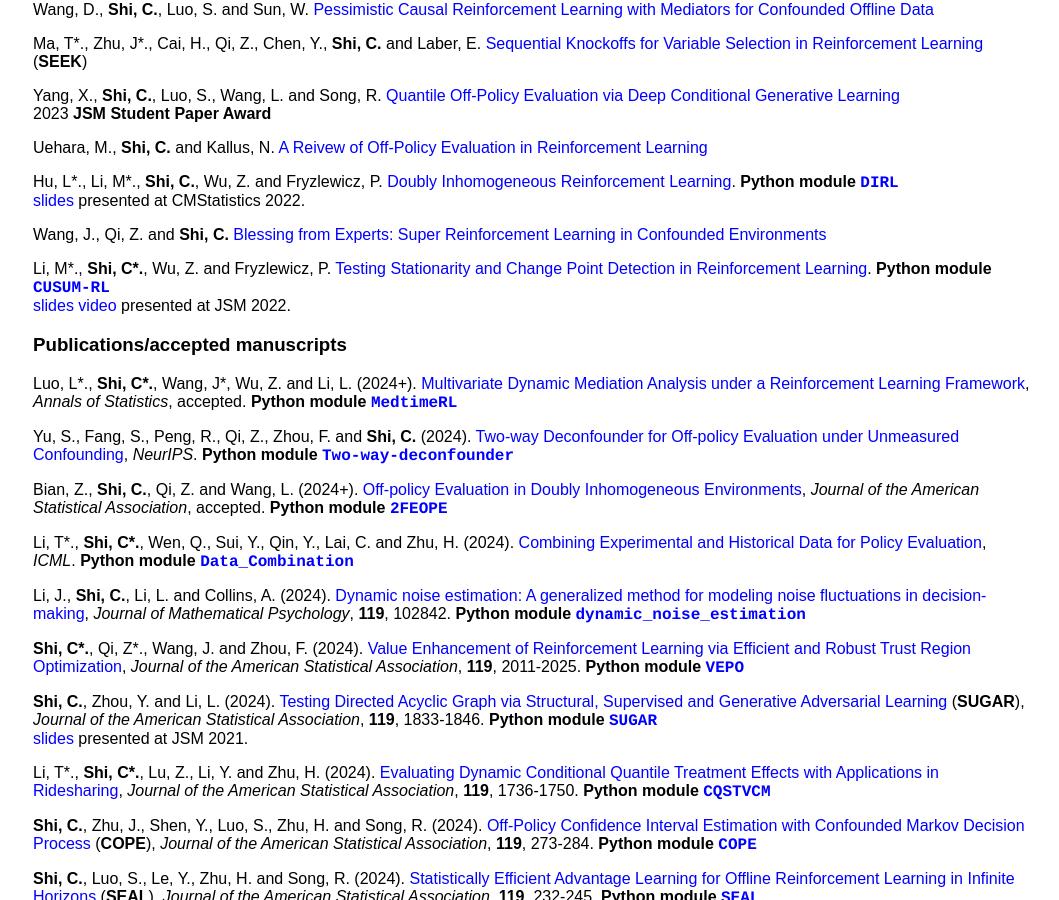
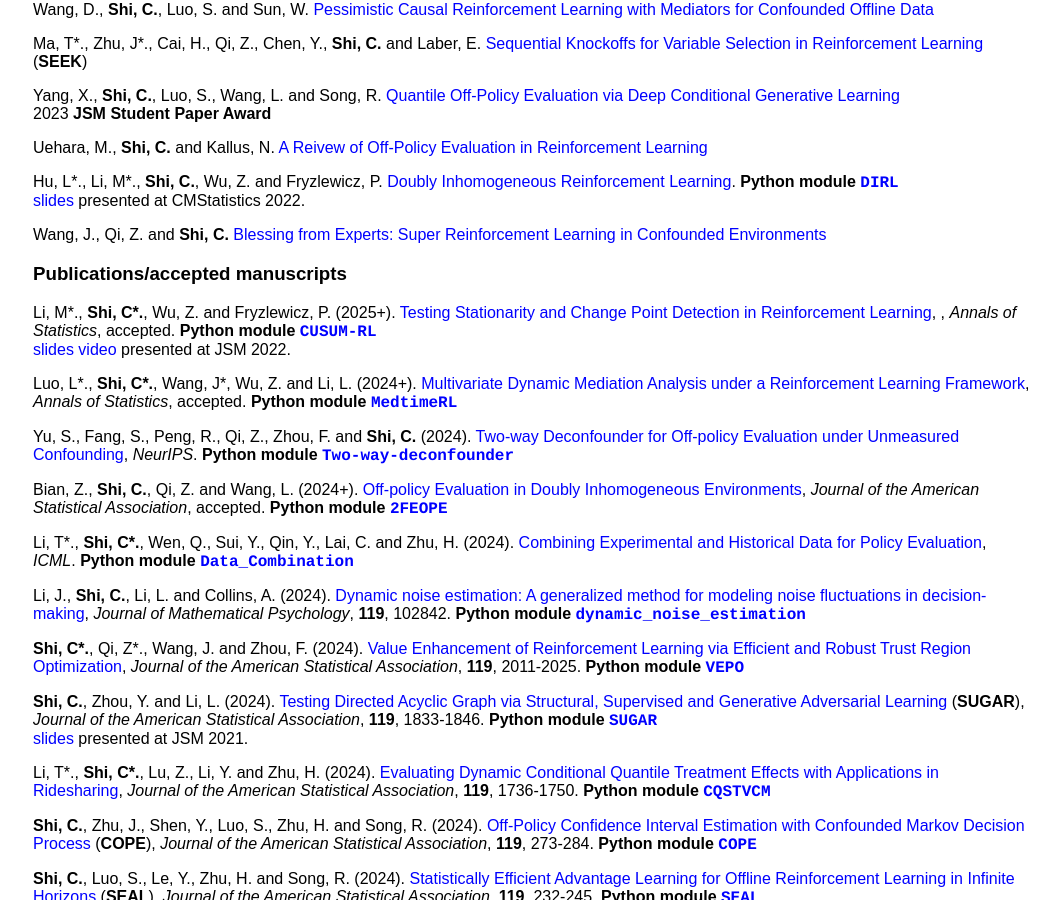
Before and after one commit to callmespring/callmespring.github.io, a Jekyll site: the page built from publication.md, in a window 1280 px wide and 900 px high, scrolled down 541 px. Shown: the whole window, without its empty margins (107-1166 px from the left). Built offline with Jekyll 4.4.1, drawn with Linux system fonts in a browser that asks for light colours.

Commit message:
Update publication.md

```diff
--- a/publication.md
+++ b/publication.md
@@ -45,11 +45,11 @@ Hu, L\*., Li, M\*., **Shi, C.**, Wu, Z. and Fryzlewicz, P. [Doubly Inhomogeneous
 
 Wang, J., Qi, Z. and **Shi, C.** [Blessing from Experts: Super Reinforcement Learning in Confounded Environments](https://arxiv.org/pdf/2209.15448.pdf)
 
-Li, M\*., **Shi, C\*.**, Wu, Z. and Fryzlewicz, P. [Testing Stationarity and Change Point Detection in
-Reinforcement Learning](https://arxiv.org/pdf/2203.01707.pdf).
+### Publications/accepted manuscripts
+
+Li, M\*., **Shi, C\*.**, Wu, Z. and Fryzlewicz, P. (2025+). [Testing Stationarity and Change Point Detection in
+Reinforcement Learning](https://arxiv.org/pdf/2203.01707.pdf), , _Annals of Statistics_, accepted.
 **Python module** [<span style="font-family:courier;">**CUSUM-RL**</span>](https://github.com/limengbinggz/CUSUM-RL) <br/> [<font size="3">slides</font>](./slides/CUSUMRL.pdf) [<font size="3">video</font>](https://www.dropbox.com/s/56nstisjitkxvjd/video.mp4?dl=0) <font size="3">presented at JSM 2022</font>.
-
-### Publications/accepted manuscripts
 
 Luo, L\*., **Shi, C\*.**, Wang, J\*, Wu, Z. and Li, L. (2024+). [Multivariate Dynamic Mediation Analysis under a Reinforcement Learning Framework](https://arxiv.org/pdf/2310.16203.pdf), _Annals of Statistics_, accepted. **Python module** [<span style="font-family:courier;">**MedtimeRL**</span>](https://github.com/jtwang95/MedtimeRL)
 
```
